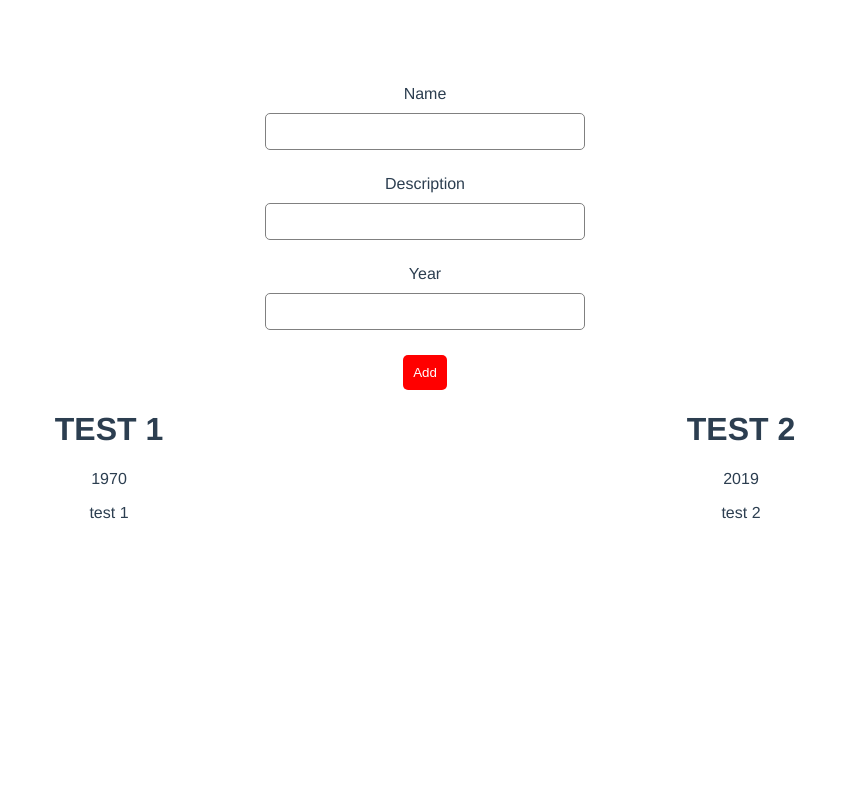
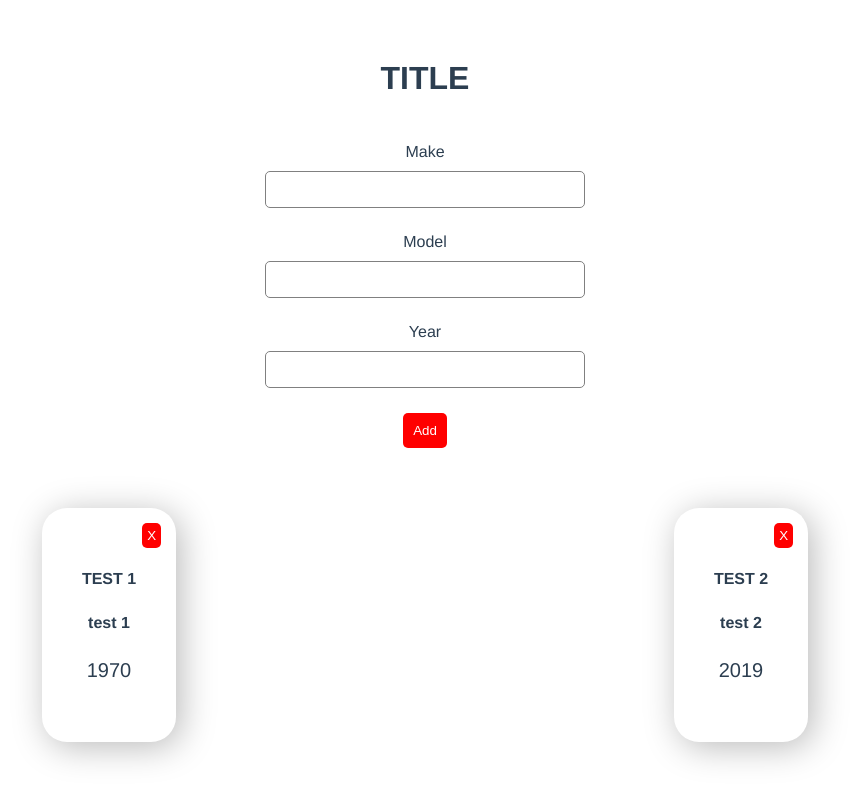
Before and after one commit to serge-prysiazhnyi/vue_course, a Vue app: page / in a window 1280 px wide. Shown: the whole page, without its empty margins (215-1074 px from the left). Built offline with nearby package versions, Linux system fonts and the light colour scheme.

Commit message:
app updated, add and delete card methods

```diff
--- a/src/App.vue
+++ b/src/App.vue
@@ -1,21 +1,25 @@
 <template>
   <div id="app">
     <header>
-      <appListManager :addCar="addCar1"></appListManager>
+      <h1>Title</h1>
+      <appListManager @add-car="addCar"></appListManager>
     </header>
     <div class="wrapper">
       <app-car
         v-for="car in cars"
         :key="car.id"
-        :name="car.name"
-        :desc="car.desc"
+        :make="car.make"
+        :model="car.model"
         :year="car.year"
+        :data-id="car.id"
+        @delete-car-card="deleteCarCard"
       ></app-car>
     </div>
   </div>
 </template>
 
 <script>
+/* eslint-disable no-console */
 import Car from './components/car.vue';
 import ListManager from './components/listManager';
 
@@ -25,15 +29,15 @@ export default {
       cars: [
         {
           id: 0,
-          name: 'test 1',
-          desc: 'test 1',
-          year: 1970,
+          make: 'test 1',
+          model: 'test 1',
+          year: '1970',
         },
         {
           id: 1,
-          name: 'test 2',
-          desc: 'test 2',
-          year: 2019,
+          make: 'test 2',
+          model: 'test 2',
+          year: '2019',
         },
       ]
     }
@@ -44,24 +48,31 @@ export default {
     appListManager: ListManager
   },
   methods: {
-    addCar1() {
+    addCar(make, model, year, id) {
+      const newCar = {
+        id,
+        make,
+        model,
+        year
+      }
+      this.cars.push(newCar);
+    },
+    deleteCarCard(id) {
+      let index;
+      this.cars.forEach((o, i)=> {
+        if(o.id == id) {
+          index = i;
+        }
+      });
+      this.cars.splice(index, 1);
 
-      /* eslint-disable no-console */
-      console.log('test');
-      /* eslint-enable no-console */
-
-      // const newCar = {
-      //   name,
-      //   desc,
-      //   year
-      // }
-      // this.cars.push(newCar);
     }
   },
 }
+/* eslint-enable no-console */
 </script>
 
-<style>
+<style lang="scss">
 #app {
   font-family: 'Avenir', Helvetica, Arial, sans-serif;
   -webkit-font-smoothing: antialiased;
@@ -70,6 +81,13 @@ export default {
   color: #2c3e50;
   margin-top: 60px;
 }
+header {
+  margin-bottom: 60px;
+
+  h1 {
+    text-transform: uppercase;
+  }
+}
 .wrapper {
   display: flex;
   align-items: center;
--- a/src/components/car.vue
+++ b/src/components/car.vue
@@ -1,37 +1,65 @@
 <template>
     <div class="car-card">
-        <h1>{{ name }}</h1>
+        <h4 class="make">{{ make }}</h4>
+        <h5 class="model">{{ model }}</h5>
         <p class="year">{{ year }}</p>
-        <p>{{ desc }}</p>
+        <button class="btn-delete" @click="deleteCarCard">X</button>
     </div>
 </template>
 
 <script>
+/* eslint-disable no-console */
 export default {
     props: {
-        name: {
+        make: {
             type: String,
             default: ''
         },
-        desc: {
+        model: {
             type: String,
             default: ''
         },
         year: {
-            type: Number
+            type: String,
+            default: ''
+        }
+    },
+    methods: {
+        deleteCarCard(e) {
+            this.$emit('delete-car-card', e.target.parentElement.dataset.id);
         }
     }
 }
+/* eslint-enable no-console */
+
 </script>
 
 <style lang="scss" scoped>
-    h1 {
+    .car-card {
+        position: relative;
+        padding: 40px;
+        border-radius: 25px;
+        box-shadow: 5px 5px 35px 0px rgba(186,186,186,1);
+
+    }
+    .make {
         text-transform: uppercase;
-        p {
-            font-size: 16px;
-        }
-        .year {
-            font-size: 20px;
-        }
+    }
+    .model {
+        font-size: 16px;
+    }
+    .year {
+        font-size: 20px;
+    }
+    .btn-delete {
+        position: absolute;
+        top: 15px;
+        right: 15px;
+        padding: 5px;
+        color: #ffffff;
+        background-color: red;
+        border: none;
+        border-radius: 5px;
+        cursor: pointer;
     }
 </style>
--- a/src/components/listManager.vue
+++ b/src/components/listManager.vue
@@ -1,12 +1,12 @@
 <template>
     <div class="list-manager-wr">
         <div class="input-wr">
-            <label for="name" placeholder="name">Name</label>
-            <input type="text" name='name' v-model="name">
+            <label for="make" placeholder="make">Make</label>
+            <input type="text" name='make' v-model="name">
         </div>
         <div class="input-wr">
-            <label for="desc" placeholder="desc">Description</label>
-            <input type="text" name='desc' v-model="desc">
+            <label for="model" placeholder="model">Model</label>
+            <input type="text" name='model' v-model="model">
         </div>
         <div class="input-wr">
             <label for="year" placeholder="year">Year</label>
@@ -19,31 +19,32 @@
 </template>
 
 <script>
+/* eslint-disable no-console */
 export default {
     data() {
         return {
             name: '',
-            desc: '',
-            year: ''
+            model: '',
+            year: '',
+            id: 100
         }
     },
     props: {
-        addCar: {
+        'add-car': {
             type: Function
         }
     },
     methods: {
         submit() {
-            /* eslint-disable no-console */
-            console.log('child click');
-            /* eslint-enable no-console */
-            this.$emit('addCar', this.name, this.desc, this.year);
+            this.id++;
+            this.$emit('add-car', this.name, this.model, this.year, this.id);
         }
     },
-    watch: {
+    // watch: {
 
-    },
+    // },
 }
+/* eslint-enable no-console */
 </script>
 
 <style lang="scss" scoped>
```
